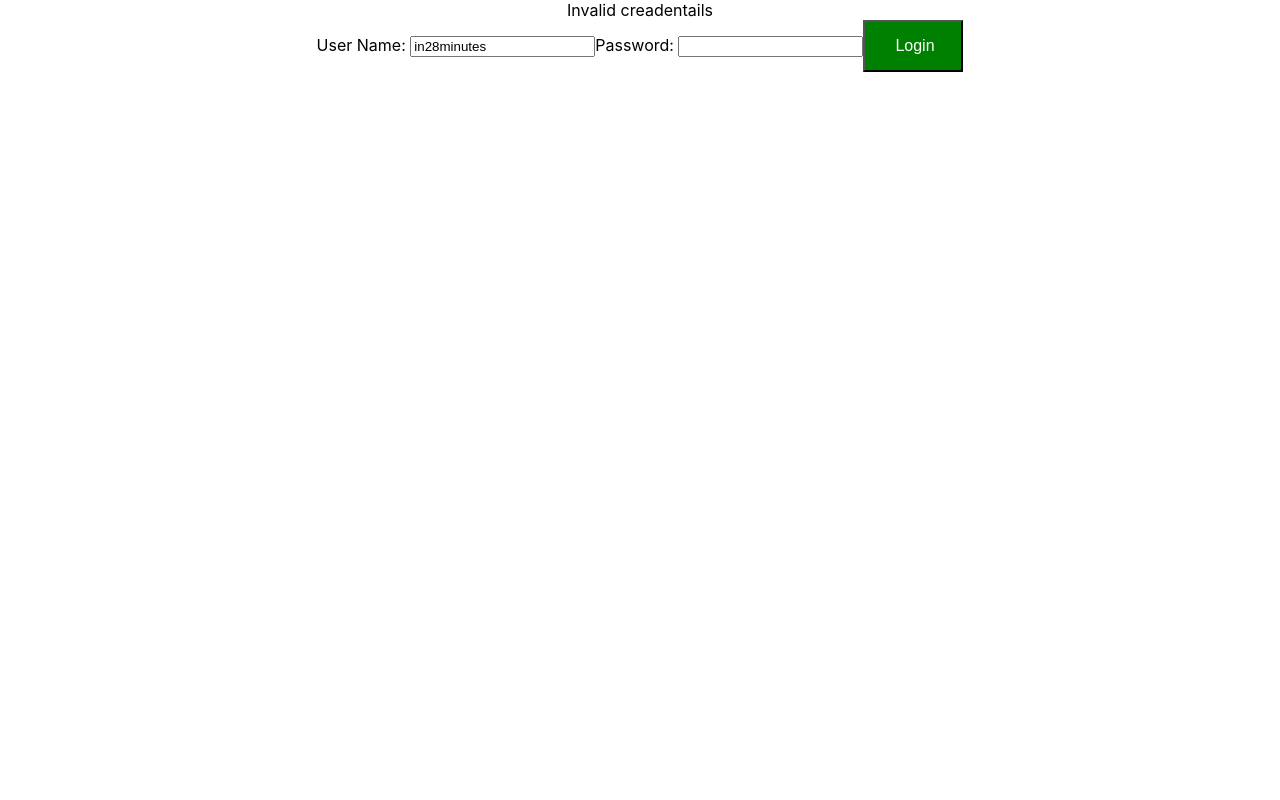
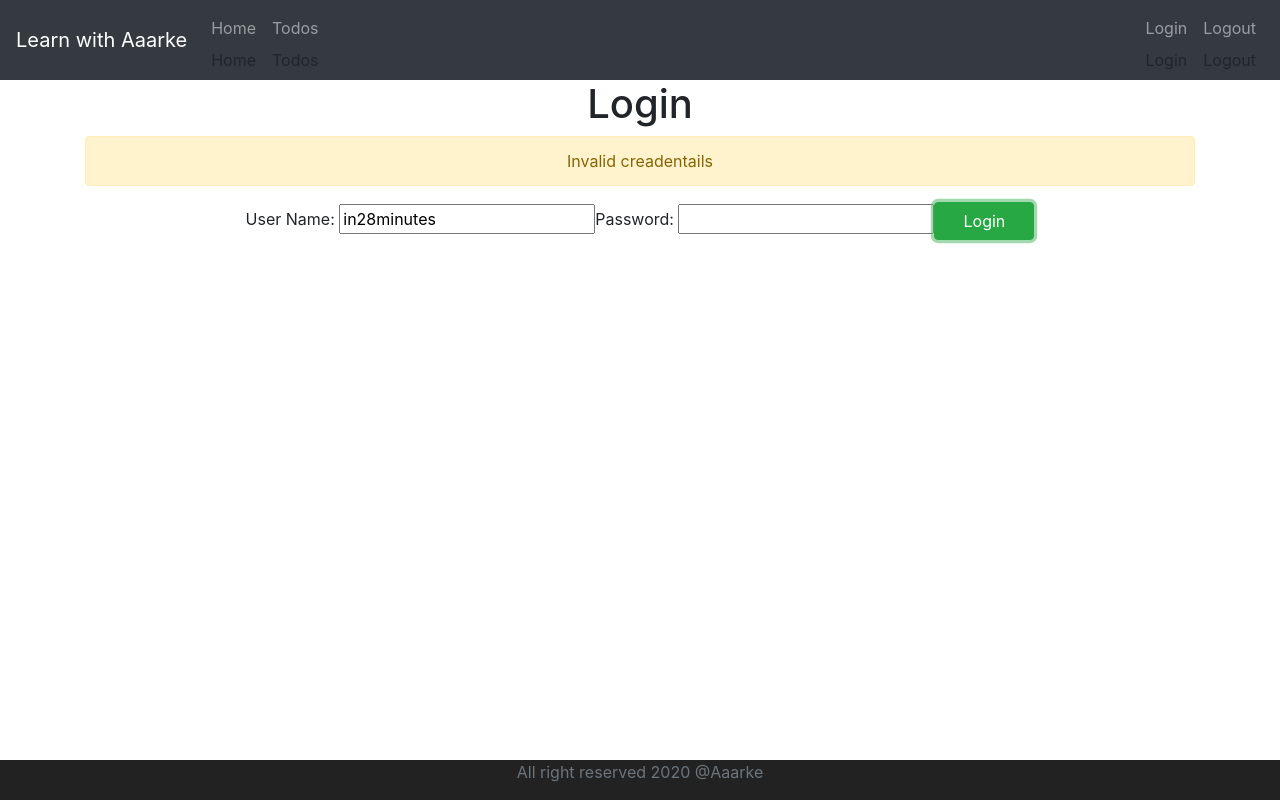
Before and after one commit to Aaarke/TodoApp, a React (Create React App) app: page / in a window 1280 px wide. Both pictures are taken after a click on the button "Login". Built offline with nearby package versions, Linux system fonts and the light colour scheme.

Commit message:
styling added

```diff
--- a/src/App.css
+++ b/src/App.css
@@ -1,3 +1,13 @@
+
+.footer{
+  position: absolute;
+  bottom: 0;
+  width:100%;
+  height: 40px;
+  background-color: #222222;
+
+}
+
 .App {
   text-align: center;
 }
--- a/src/App.js
+++ b/src/App.js
@@ -1,5 +1,6 @@
 import React from 'react';
 import './App.css';
+import './bootstrap.css';
 import './components/counterComponents/Counter'
 import Counter from './components/counterComponents/Counter'
 import TodoApp from './components/counterComponents/todo/TodoApp'
--- /dev/null
+++ b/src/bootstrap.css
@@ -0,0 +1 @@
+@import url(https://unpkg.com/bootstrap@4.3.1/dist/css/bootstrap.min.css)
--- a/src/components/counterComponents/todo/TodoApp.jsx
+++ b/src/components/counterComponents/todo/TodoApp.jsx
@@ -1,18 +1,21 @@
 import React, { Component } from 'react';
-import { BrowserRouter as Router, Route, Switch } from 'react-router-dom'
+import { BrowserRouter as Router, Route, Switch, Link } from 'react-router-dom'
 
 class TodoApp extends Component {
     render() {
         return (
             <div className="TodoApp">
                 <Router>
+                    <HeaderComponent />
                     <Switch>
                         <Route path="/" exact component={LoginComponent} />
                         <Route path="/login" component={LoginComponent} />
                         <Route path="/welcome/:name" component={WelcomeComponent} />
                         <Route path="/todos" component={ListTodosComponent} />
+                        <Route path="/logout" component={LogoutComponent} />
                         <Route component={ErrorComponent} />
                     </Switch>
+                    <FooterComponent />
                 </Router>
                 {/* <LoginComponent/>
              <WelcomeComponent/>*/}
@@ -23,7 +26,15 @@
 
 class WelcomeComponent extends Component {
     render() {
-        return <div>Welcome {this.props.match.params.name}</div>
+        return(
+        <>
+        <h1>Welcome!</h1>
+        <div className="container">
+        Welcome {this.props.match.params.name}
+        </div>
+        </>
+
+    )
     }
 }
 
@@ -44,9 +55,12 @@
         }
     }
     render() {
-        return (<div>
+        return (
+
+        <div>
             <h1>List Todos</h1>
-            <table>
+            <div className="container">
+            <table className="table">
                 <thead>
                     <tr>
                         <th>id</th>
@@ -65,6 +79,8 @@
                     }
                 </tbody>
             </table>
+
+            </div>
         </div>
         )
     }
@@ -109,27 +125,69 @@
 
     }
 
-
-
-
-
     render() {
         return (
             <div>
-                {this.state.hasLoginFailed && <div>Invalid creadentails</div>}
+                <h1>Login</h1>
+                <div className="container">
+                {this.state.hasLoginFailed && <div className="alert alert-warning">Invalid creadentails</div>}
                 {this.state.showSuccessMessage && <div>Login Successful</div>}
 
                 { /*<ShowInvalidCredential hasLoginFailed={this.state.hasLoginFailed}/>*/}
                 { /* <IsLoginSuccessful showSuccessMessage={this.state.showSuccessMessage}/>*/}
            User Name: <input type="text" name="username" value={this.state.username} onChange={this.handleChange} />
            Password: <input type="password" name="password" value={this.state.password} onChange={this.handleChange} />
-                <button onClick={this.onLoginClicked}>Login</button>
+                <button className="btn btn-success" onClick={this.onLoginClicked}>Login</button>
+            </div>
             </div>
 
         )
     }
 
 
+}
+
+
+class LogoutComponent extends Component{
+    render(){
+        return(
+            <div>
+                <h1>you are logged out</h1>
+                <div className="container">
+                    Thank you for using our Application.
+                </div>
+            </div>
+        )
+    }
+}
+
+class HeaderComponent extends Component {
+    render() {
+        return (<header>
+            <nav className="navbar navbar-expand-md navbar-dark bg-dark">
+                <div><a href="https://twitter.com/roshan_aaarke" className="navbar-brand">Learn with Aaarke</a></div>
+                <ul className="navbar-nav">
+                    <li><Link className="nav-link" to="/welcome/in28minutes">Home</Link>Home</li>
+                    <li><Link className="nav-link" to="/todos">Todos</Link>Todos</li>
+                </ul>
+                <ul className="navbar-nav navbar-collapse justify-content-end">
+                    <li><Link className="nav-link" to="/login">Login</Link>Login</li>
+                    <li><Link className="nav-link" to="/logout">Logout</Link>Logout</li>
+
+                </ul>
+            </nav>
+        </header>)
+    }
+}
+
+class FooterComponent extends Component {
+    render() {
+        return (
+            <footer className="footer">
+                <span className="text-muted">All right reserved 2020 @Aaarke</span>
+            </footer>
+        )
+    }
 }
 
 function ShowInvalidCredential(props) {
```
